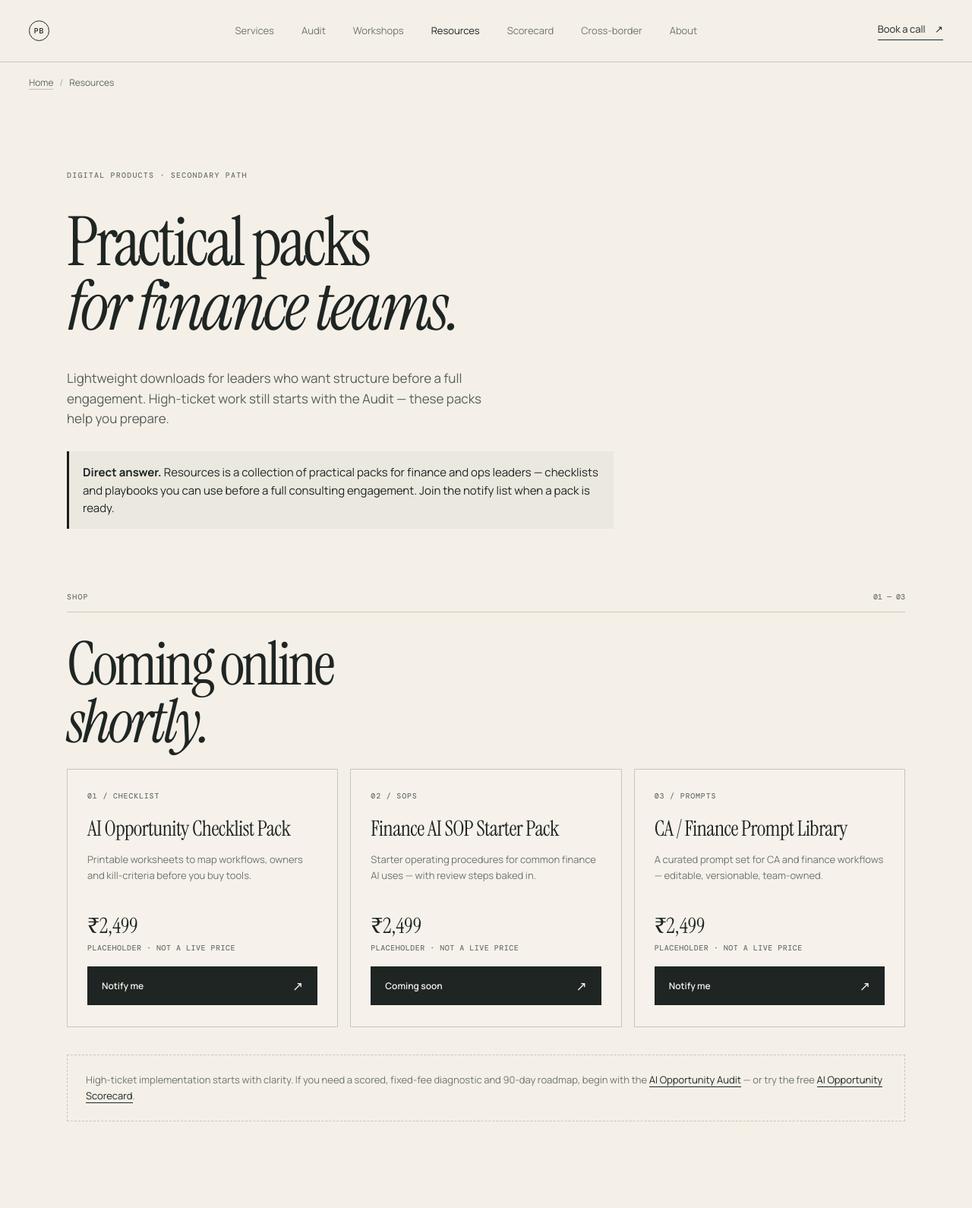
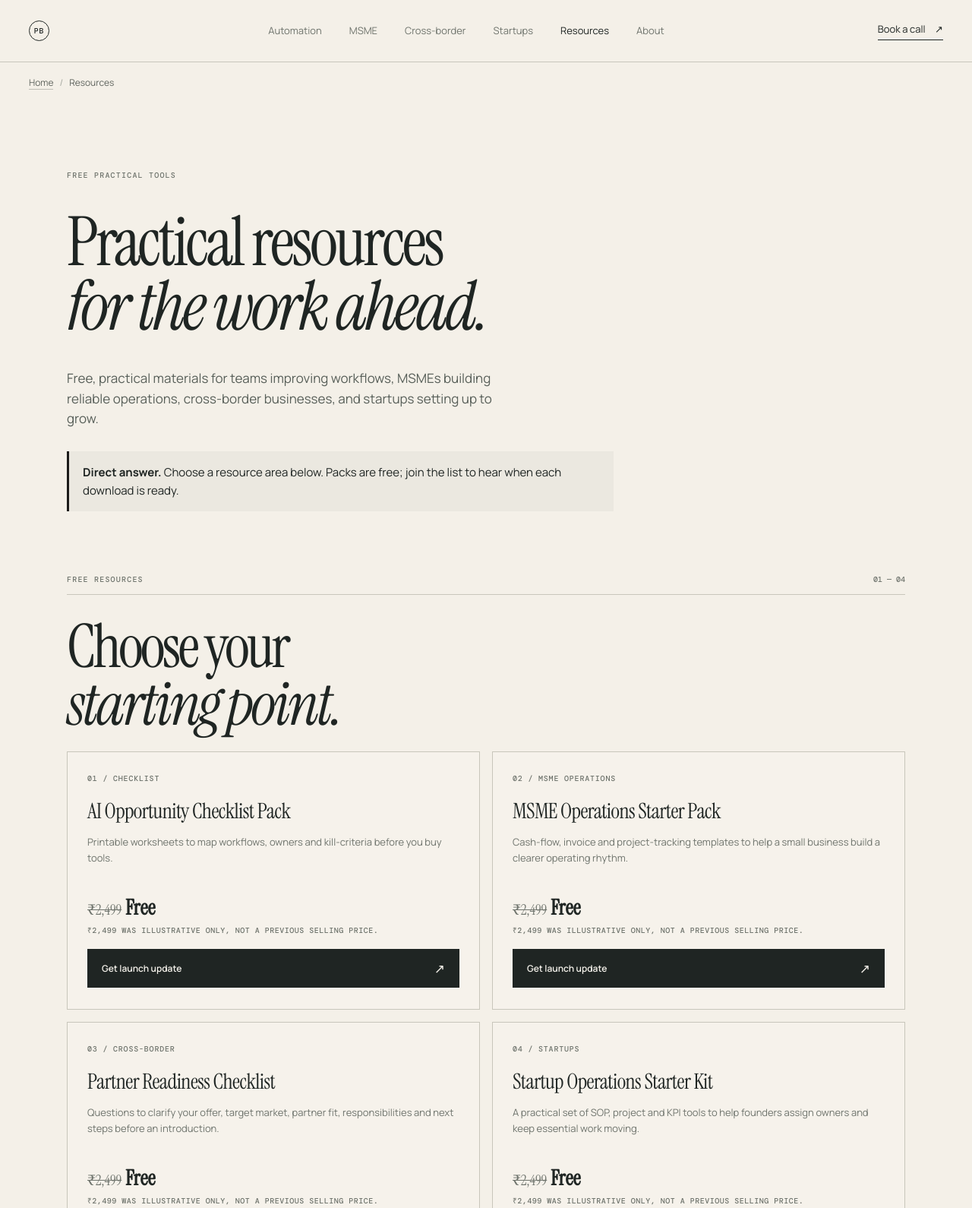
Before and after one commit to pratikbajoria1991/pratikbajoria-website, a website: page public/resources.html in a window 1280 px wide. Shown: the top 1590 px of the page at 76% size. Drawn offline with Linux system fonts and the light colour scheme.

Commit message:
Simplify audience navigation and free resources

```diff
--- a/public/resources.html
+++ b/public/resources.html
@@ -6,10 +6,10 @@
     <meta name="theme-color" content="#f4f0e8" />
     <meta name="robots" content="index,follow,max-image-preview:large,max-snippet:-1" />
     <meta name="author" content="Pratik Bajoria" />
-    <meta name="description" content="Digital resources for finance and ops leaders: AI opportunity checklist, finance SOP starter pack and CA/finance prompt library." />
+    <meta name="description" content="Free practical resources for workflow automation, MSMEs, cross-border business and startups. Join the list for release updates." />
     <meta property="og:type" content="website" />
     <meta property="og:title" content="Resources — Pratik Bajoria" />
-    <meta property="og:description" content="Digital resources for finance and ops leaders: AI opportunity checklist, finance SOP starter pack and CA/finance prompt library." />
+    <meta property="og:description" content="Free practical resources for workflow automation, MSMEs, cross-border business and startups." />
     <meta property="og:url" content="https://pratikbajoria.com/resources" />
     <link rel="canonical" href="https://pratikbajoria.com/resources" />
     <meta property="og:image" content="https://pratikbajoria.com/og.png" />
@@ -26,6 +26,12 @@
     <link rel="stylesheet" href="/styles.css" />
     <link rel="stylesheet" href="/styles-overrides.css" />
     <link rel="stylesheet" href="/monetize-pages.css" />
+    <style>
+      .resources-grid { grid-template-columns: repeat(2, minmax(0, 1fr)); }
+      .resources-grid .product-price s { color: var(--muted); font-size: .68em; }
+      .resources-grid .product-price strong { color: var(--ink); }
+      @media (max-width: 900px) { .resources-grid { grid-template-columns: 1fr; } }
+    </style>
     <title>Resources — Pratik Bajoria</title>
       <script type="application/ld+json">
 {
@@ -34,8 +40,8 @@
     {
       "@type": "Service",
       "@id": "https://pratikbajoria.com/resources#service",
-      "name": "Digital resources for finance and ops leaders",
-      "description": "Practical digital packs and checklists for finance and operations teams evaluating AI opportunities.",
+      "name": "Free business resources",
+      "description": "Free practical resources for workflow automation, MSMEs, cross-border business and startups.",
       "url": "https://pratikbajoria.com/resources",
       "provider": {
         "@id": "https://pratikbajoria.com/#person"
@@ -52,7 +58,7 @@
       "@id": "https://pratikbajoria.com/resources#webpage",
       "url": "https://pratikbajoria.com/resources",
       "name": "Resources — Pratik Bajoria",
-      "description": "Digital resources for finance and ops leaders: AI opportunity checklist, finance AI playbooks and practical packs — notify when available.",
+      "description": "Free practical resources for workflow automation, MSMEs, cross-border business and startups. Join the list for release updates.",
       "isPartOf": {
         "@id": "https://pratikbajoria.com/#website"
       },
@@ -64,25 +70,15 @@
       }
     },
     {
-      "@type": "Offer",
-      "@id": "https://pratikbajoria.com/resources#offer",
-      "itemOffered": {
-        "@id": "https://pratikbajoria.com/resources#service"
-      },
-      "url": "https://pratikbajoria.com/resources",
-      "availability": "https://schema.org/InStock",
-      "description": "Quote confirmed on a discovery call. No published list price on this page."
-    },
-    {
       "@type": "FAQPage",
       "@id": "https://pratikbajoria.com/resources#faq",
       "mainEntity": [
         {
           "@type": "Question",
-          "name": "Are products live for purchase?",
+          "name": "Are the resources ready to download?",
           "acceptedAnswer": {
             "@type": "Answer",
-            "text": "Packs are listed as coming soon. Use the notify form and you will hear when a pack is available — no invented storefront URLs here."
+            "text": "The resources are free and in preparation. Join the email list to receive an update when each pack is ready."
           }
         },
         {
@@ -124,12 +120,11 @@
     <header class="site-header">
       <a class="wordmark" href="/" aria-label="Pratik Bajoria home"><span>PB</span></a>
       <nav class="nav-links" aria-label="Primary navigation">
-        <a href="/#services">Services</a>
-        <a href="/audit">Audit</a>
-        <a href="/workshops">Workshops</a>
+        <a href="/ai-automation-in-india">Automation</a>
+        <a href="/blog/2026-10-26-ai-for-msmes-in-india-three-first-automations-that-pay-back">MSME</a>
+        <a href="https://crossborder.pratikbajoria.com/">Cross-border</a>
+        <a href="/startup-operations">Startups</a>
         <a href="/resources" aria-current="page">Resources</a>
-        <a href="/scorecard">Scorecard</a>
-        <a href="https://crossborder.pratikbajoria.com/">Cross-border</a>
         <a href="/#about">About</a>
       </nav>
       <a class="nav-cta" href="/#contact">Book a call <span>↗</span></a>
@@ -138,40 +133,47 @@
 
     <main>
       <section class="page-hero shell">
-        <p class="eyebrow page-kicker">Digital products · Secondary path</p>
-        <h1>Practical packs<br /><em>for finance teams.</em></h1>
-        <p class="hero-copy">Lightweight downloads for leaders who want structure before a full engagement. High-ticket work still starts with the Audit — these packs help you prepare.</p>
-        <p class="direct-answer" style="margin-top:22px;padding:16px 18px;border-left:3px solid #1c1c1a;background:rgba(28,28,26,0.04);max-width:720px;line-height:1.55"><strong>Direct answer.</strong> Resources is a collection of practical packs for finance and ops leaders — checklists and playbooks you can use before a full consulting engagement. Join the notify list when a pack is ready.</p>
+        <p class="eyebrow page-kicker">Free practical tools</p>
+        <h1>Practical resources<br /><em>for the work ahead.</em></h1>
+        <p class="hero-copy">Free, practical materials for teams improving workflows, MSMEs building reliable operations, cross-border businesses, and startups setting up to grow.</p>
+        <p class="direct-answer" style="margin-top:22px;padding:16px 18px;border-left:3px solid #1c1c1a;background:rgba(28,28,26,0.04);max-width:720px;line-height:1.55"><strong>Direct answer.</strong> Choose a resource area below. Packs are free; join the list to hear when each download is ready.</p>
 
       </section>
 
       <section class="content-section shell" style="padding-top:20px">
-        <div class="section-heading"><span class="eyebrow">Shop</span><span class="section-count">01 — 03</span></div>
-        <h2 class="section-title-large">Coming online<br /><em>shortly.</em></h2>
-        <div class="product-grid">
-          <article class="product-card" data-gumroad="PASTE_URL">
+        <div class="section-heading"><span class="eyebrow">Free resources</span><span class="section-count">01 — 04</span></div>
+        <h2 class="section-title-large">Choose your<br /><em>starting point.</em></h2>
+        <div class="product-grid resources-grid">
+          <article class="product-card" id="automation">
             <span class="service-num">01 / CHECKLIST</span>
             <h3>AI Opportunity Checklist Pack</h3>
             <p>Printable worksheets to map workflows, owners and kill-criteria before you buy tools.</p>
             <!-- PRICE PLACEHOLDER (example only — not live): ₹2,499 -->
-            <div class="product-price">₹2,499<small>Placeholder · not a live price</small></div>
-            <a class="button button-dark" href="#notify">Notify me <span>↗</span></a>
+            <div class="product-price"><s aria-label="Illustrative placeholder price, never a live price">₹2,499</s> <strong>Free</strong><small>₹2,499 was illustrative only, not a previous selling price.</small></div>
+            <a class="button button-dark" href="#notify" data-resource="automation">Get launch update <span>↗</span></a>
           </article>
-          <article class="product-card" data-gumroad="PASTE_URL">
-            <span class="service-num">02 / SOPS</span>
-            <h3>Finance AI SOP Starter Pack</h3>
-            <p>Starter operating procedures for common finance AI uses — with review steps baked in.</p>
+          <article class="product-card" id="msme">
+            <span class="service-num">02 / MSME OPERATIONS</span>
+            <h3>MSME Operations Starter Pack</h3>
+            <p>Cash-flow, invoice and project-tracking templates to help a small business build a clearer operating rhythm.</p>
             <!-- PRICE PLACEHOLDER (example only — not live): ₹2,499 -->
-            <div class="product-price">₹2,499<small>Placeholder · not a live price</small></div>
-            <a class="button button-dark" href="#notify">Coming soon <span>↗</span></a>
+            <div class="product-price"><s aria-label="Illustrative placeholder price, never a live price">₹2,499</s> <strong>Free</strong><small>₹2,499 was illustrative only, not a previous selling price.</small></div>
+            <a class="button button-dark" href="#notify" data-resource="msme">Get launch update <span>↗</span></a>
           </article>
-          <article class="product-card" data-gumroad="PASTE_URL">
-            <span class="service-num">03 / PROMPTS</span>
-            <h3>CA / Finance Prompt Library</h3>
-            <p>A curated prompt set for CA and finance workflows — editable, versionable, team-owned.</p>
+          <article class="product-card" id="crossborder">
+            <span class="service-num">03 / CROSS-BORDER</span>
+            <h3>Partner Readiness Checklist</h3>
+            <p>Questions to clarify your offer, target market, partner fit, responsibilities and next steps before an introduction.</p>
             <!-- PRICE PLACEHOLDER (example only — not live): ₹2,499 -->
-            <div class="product-price">₹2,499<small>Placeholder · not a live price</small></div>
-            <a class="button button-dark" href="#notify">Notify me <span>↗</span></a>
+            <div class="product-price"><s aria-label="Illustrative placeholder price, never a live price">₹2,499</s> <strong>Free</strong><small>₹2,499 was illustrative only, not a previous selling price.</small></div>
+            <a class="button button-dark" href="#notify" data-resource="crossborder">Get launch update <span>↗</span></a>
+          </article>
+          <article class="product-card" id="startups">
+            <span class="service-num">04 / STARTUPS</span>
+            <h3>Startup Operations Starter Kit</h3>
+            <p>A practical set of SOP, project and KPI tools to help founders assign owners and keep essential work moving.</p>
+            <div class="product-price"><s aria-label="Illustrative placeholder price, never a live price">₹2,499</s> <strong>Free</strong><small>₹2,499 was illustrative only, not a previous selling price.</small></div>
+            <a class="button button-dark" href="#notify" data-resource="startups">Get launch update <span>↗</span></a>
           </article>
         </div>
         <div class="resources-note">
@@ -182,7 +184,7 @@
       <section class="content-section shell" id="notify" style="padding-top:40px">
         <div class="section-heading"><span class="eyebrow">Notify me</span><span class="section-count">LIST</span></div>
         <h2 class="section-title-large">Get launch<br /><em>notes.</em></h2>
-        <p class="section-intro">Same list as The AI Implementation Brief. When packs go live, you’ll hear first. No invented Gumroad links here — <code>data-gumroad=&quot;PASTE_URL&quot;</code> is ready on each card.</p>
+        <p class="section-intro">Choose a resource above and leave your email. We’ll send a launch update when that free pack is ready. This form currently records your interest; it does not yet send a download automatically.</p>
         <form class="subscribe-form" id="resources-notify-form" style="max-width:520px">
           <label for="resources-email">Work email</label>
           <div class="input-row">
@@ -190,6 +192,7 @@
             <button class="button button-dark" type="submit">Notify me <span>↗</span></button>
           </div>
           <input type="text" name="website" tabindex="-1" autocomplete="off" aria-hidden="true" style="position:absolute;left:-9999px;width:1px;height:1px;opacity:0" />
+          <input type="hidden" name="resource" id="resources-interest" value="general" />
           <label class="consent-row"><input type="checkbox" name="consent" required /> <span>I agree to receive product updates and the Brief by email, and to the <a href="/privacy" target="_blank" rel="noopener">privacy notice</a>.</span></label>
           <p id="resources-status" class="form-status" role="status">No spam. Unsubscribe whenever you want.</p>
         </form>
@@ -199,7 +202,7 @@
         <div class="section-heading"><span class="eyebrow">FAQ</span><span class="section-count">FAQ</span></div>
         <h2 class="section-title-large">Questions worth<br /><em>asking early.</em></h2>
         <div class="faq-grid">
-          <details><summary>Are products live for purchase?</summary><p>Packs are listed as coming soon. Use the notify form and you will hear when a pack is available — no invented storefront URLs here.</p></details>
+          <details><summary>Are the free resources ready to download?</summary><p>The packs are being prepared. Join the email list to receive an update when the selected resource is ready.</p></details>
           <details><summary>How is this different from the Audit?</summary><p>Resources are self-serve materials. The AI Opportunity Audit is a facilitated two-week engagement with a custom roadmap.</p></details>
         </div>
       </section>
@@ -209,7 +212,12 @@
 (() => {
   const form = document.getElementById('resources-notify-form');
   const status = document.getElementById('resources-status');
+  const interest = document.getElementById('resources-interest');
   if (!form) return;
+  document.querySelectorAll('[data-resource]').forEach((link) => link.addEventListener('click', () => {
+    if (interest) interest.value = link.dataset.resource || 'general';
+    if (status) status.textContent = `You’re joining the ${link.dataset.resource || 'general'} resource update list.`;
+  }));
   form.addEventListener('submit', async (event) => {
     event.preventDefault();
     const data = new FormData(form);
@@ -221,6 +229,7 @@
         body: JSON.stringify({
           email: String(data.get('email') || '').trim(),
           consent: data.get('consent') === 'on',
+          resource: String(data.get('resource') || 'general'),
           website: data.get('website') || '',
           pageUrl: window.location.href,
           referrer: document.referrer || 'direct'
```
